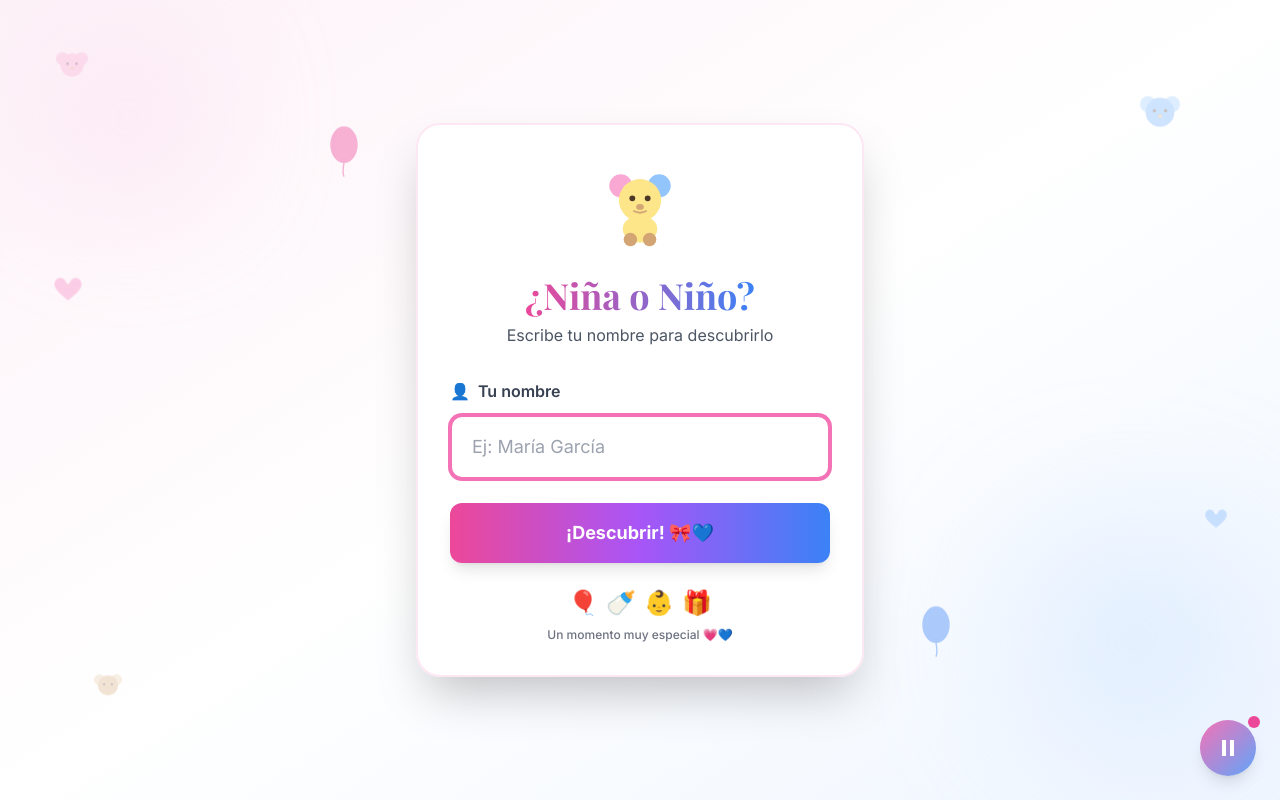
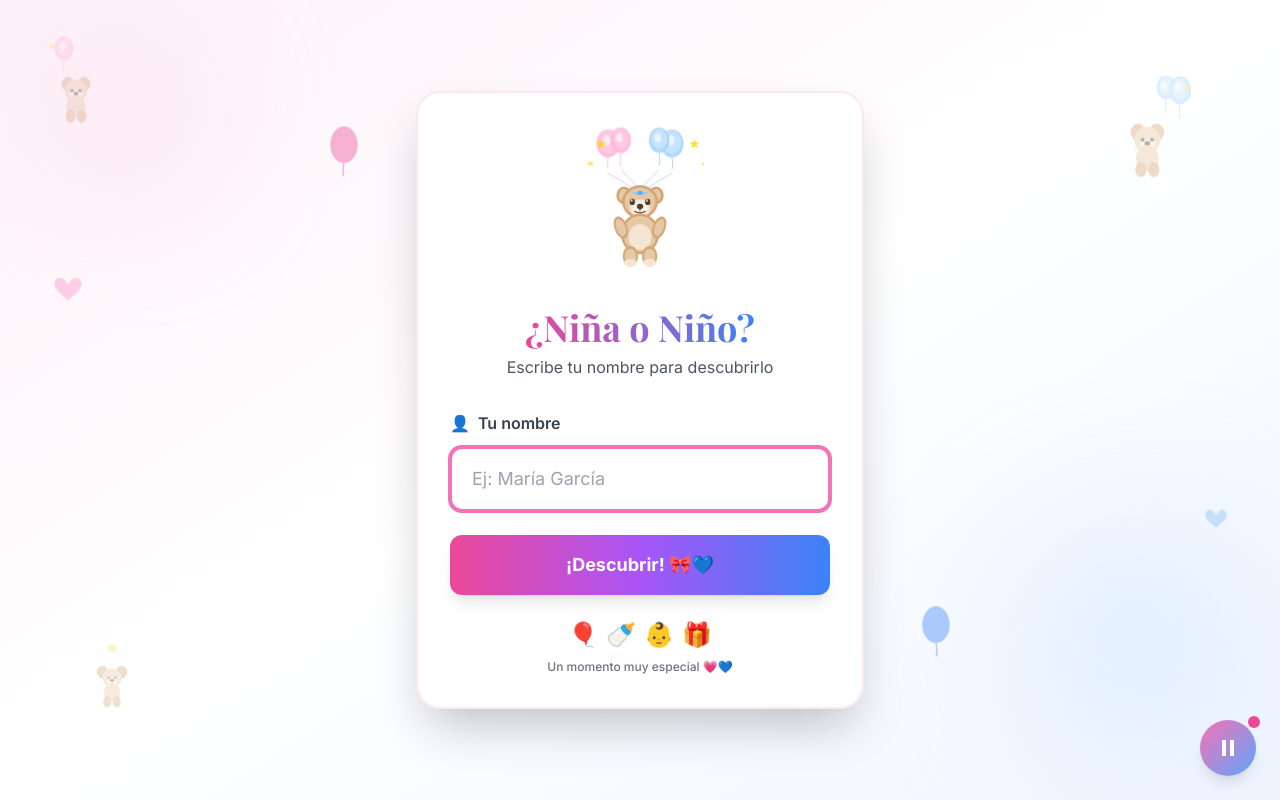
Before and after one commit to iandcm15200/revelacion, a Next.js app: page /login in a window 1280 px wide. Built offline with nearby package versions, Linux system fonts and the light colour scheme; a web font is replaced by a local one.

Commit message:
Mejorar estética: osito de peluche realista con globos y estrellas

```diff
--- a/app/login/page.tsx
+++ b/app/login/page.tsx
@@ -64,35 +64,75 @@ export default function LoginPage() {
     <div className="min-h-screen flex items-center justify-center p-4 relative overflow-hidden bg-gradient-to-br from-pink-50 via-white to-blue-50">
       {/* Iconos decorativos animados - Ositos */}
       <div className="absolute top-10 left-10 bear-float">
-        <svg viewBox="0 0 100 100" className="w-16 h-16 opacity-30">
-          <circle cx="35" cy="35" r="10" fill="#F9A8D4"/>
-          <circle cx="65" cy="35" r="10" fill="#F9A8D4"/>
-          <circle cx="50" cy="45" r="18" fill="#FCA5CC"/>
-          <circle cx="43" cy="43" r="2" fill="#4A3728"/>
-          <circle cx="57" cy="43" r="2" fill="#4A3728"/>
-          <ellipse cx="50" cy="50" rx="3" ry="2" fill="#D4A574"/>
+        <svg viewBox="0 0 100 120" className="w-20 h-24 opacity-40">
+          {/* Globo rosa */}
+          <ellipse cx="30" cy="15" rx="12" ry="15" fill="#FFB6D9"/>
+          <ellipse cx="30" cy="14" rx="8" ry="11" fill="#FFC9E3"/>
+          <ellipse cx="28" cy="12" rx="4" ry="5" fill="#FFFFFF" opacity="0.6"/>
+          <path d="M 30 30 Q 28 38 30 45" stroke="#E8A5C8" strokeWidth="0.8" fill="none"/>
+
+          {/* Estrella */}
+          <path d="M 15 8 L 16 11 L 19 11 L 17 13 L 18 16 L 15 14 L 12 16 L 13 13 L 11 11 L 14 11 Z" fill="#FFD700" opacity="0.7"/>
+
+          {/* Osito */}
+          <ellipse cx="35" cy="60" rx="8" ry="9" fill="#D4A574"/>
+          <ellipse cx="55" cy="60" rx="8" ry="9" fill="#D4A574"/>
+          <circle cx="45" cy="68" r="14" fill="#E5C9A6"/>
+          <ellipse cx="45" cy="74" rx="8" ry="7" fill="#F5E6D3"/>
+          <ellipse cx="45" cy="72" rx="3" ry="2.5" fill="#4A3728"/>
+          <circle cx="40" cy="68" r="2" fill="#4A3728"/>
+          <circle cx="50" cy="68" r="2" fill="#4A3728"/>
+          <ellipse cx="45" cy="88" rx="12" ry="14" fill="#E5C9A6"/>
+          <ellipse cx="38" cy="100" rx="6" ry="8" fill="#D4A574"/>
+          <ellipse cx="52" cy="100" rx="6" ry="8" fill="#D4A574"/>
         </svg>
       </div>
 
       <div className="absolute top-20 right-20 bear-float">
-        <svg viewBox="0 0 100 100" className="w-20 h-20 opacity-30">
-          <circle cx="35" cy="35" r="10" fill="#93C5FD"/>
-          <circle cx="65" cy="35" r="10" fill="#93C5FD"/>
-          <circle cx="50" cy="45" r="18" fill="#60A5FA"/>
-          <circle cx="43" cy="43" r="2" fill="#4A3728"/>
-          <circle cx="57" cy="43" r="2" fill="#4A3728"/>
-          <ellipse cx="50" cy="50" rx="3" ry="2" fill="#D4A574"/>
+        <svg viewBox="0 0 100 120" className="w-24 h-28 opacity-40">
+          {/* Globos azules */}
+          <ellipse cx="65" cy="12" rx="10" ry="13" fill="#A8D5FF"/>
+          <ellipse cx="65" cy="11" rx="7" ry="9" fill="#C5E4FF"/>
+          <ellipse cx="63" cy="10" rx="3" ry="4" fill="#FFFFFF" opacity="0.6"/>
+          <path d="M 65 25 Q 63 33 65 40" stroke="#8CC4F0" strokeWidth="0.8" fill="none"/>
+
+          <ellipse cx="80" cy="15" rx="12" ry="15" fill="#A8D5FF"/>
+          <ellipse cx="80" cy="14" rx="8" ry="11" fill="#C5E4FF"/>
+          <ellipse cx="78" cy="12" rx="4" ry="5" fill="#FFFFFF" opacity="0.6"/>
+          <path d="M 80 30 Q 78 38 80 45" stroke="#8CC4F0" strokeWidth="0.8" fill="none"/>
+
+          {/* Estrella */}
+          <path d="M 88 8 L 89 11 L 92 11 L 90 13 L 91 16 L 88 14 L 85 16 L 86 13 L 84 11 L 87 11 Z" fill="#FFD700" opacity="0.7"/>
+
+          {/* Osito */}
+          <ellipse cx="35" cy="60" rx="8" ry="9" fill="#D4A574"/>
+          <ellipse cx="55" cy="60" rx="8" ry="9" fill="#D4A574"/>
+          <circle cx="45" cy="68" r="14" fill="#E5C9A6"/>
+          <ellipse cx="45" cy="74" rx="8" ry="7" fill="#F5E6D3"/>
+          <ellipse cx="45" cy="72" rx="3" ry="2.5" fill="#4A3728"/>
+          <circle cx="40" cy="68" r="2" fill="#4A3728"/>
+          <circle cx="50" cy="68" r="2" fill="#4A3728"/>
+          <ellipse cx="45" cy="88" rx="12" ry="14" fill="#E5C9A6"/>
+          <ellipse cx="38" cy="100" rx="6" ry="8" fill="#D4A574"/>
+          <ellipse cx="52" cy="100" rx="6" ry="8" fill="#D4A574"/>
         </svg>
       </div>
 
       <div className="absolute bottom-20 left-20 bear-float">
-        <svg viewBox="0 0 100 100" className="w-14 h-14 opacity-30">
-          <circle cx="35" cy="35" r="10" fill="#E5C9A6"/>
-          <circle cx="65" cy="35" r="10" fill="#E5C9A6"/>
-          <circle cx="50" cy="45" r="18" fill="#D4A574"/>
-          <circle cx="43" cy="43" r="2" fill="#4A3728"/>
-          <circle cx="57" cy="43" r="2" fill="#4A3728"/>
-          <ellipse cx="50" cy="50" rx="3" ry="2" fill="#C9A26D"/>
+        <svg viewBox="0 0 80 100" className="w-16 h-20 opacity-35">
+          {/* Osito pequeño con estrella */}
+          <path d="M 40 8 L 42 13 L 47 13 L 43 16 L 45 21 L 40 18 L 35 21 L 37 16 L 33 13 L 38 13 Z" fill="#FFD700" opacity="0.8"/>
+
+          <ellipse cx="28" cy="45" rx="7" ry="8" fill="#D4A574"/>
+          <ellipse cx="52" cy="45" rx="7" ry="8" fill="#D4A574"/>
+          <circle cx="40" cy="52" r="12" fill="#E5C9A6"/>
+          <ellipse cx="40" cy="57" rx="7" ry="6" fill="#F5E6D3"/>
+          <ellipse cx="40" cy="55" rx="2.5" ry="2" fill="#4A3728"/>
+          <circle cx="36" cy="52" r="1.5" fill="#4A3728"/>
+          <circle cx="44" cy="52" r="1.5" fill="#4A3728"/>
+          <ellipse cx="40" cy="70" rx="10" ry="12" fill="#E5C9A6"/>
+          <ellipse cx="34" cy="82" rx="5" ry="7" fill="#D4A574"/>
+          <ellipse cx="46" cy="82" rx="5" ry="7" fill="#D4A574"/>
         </svg>
       </div>
 
@@ -161,19 +201,101 @@ export default function LoginPage() {
               transition={{ delay: 0.2, type: 'spring', stiffness: 200 }}
               className="inline-block mb-4"
             >
-              <svg viewBox="0 0 100 100" className="w-24 h-24">
-                {/* Osito central */}
-                <circle cx="30" cy="30" r="12" fill="#F9A8D4"/>
-                <circle cx="70" cy="30" r="12" fill="#93C5FD"/>
-                <circle cx="50" cy="45" r="22" fill="#FDE68A"/>
-                <circle cx="42" cy="43" r="3" fill="#4A3728"/>
-                <circle cx="58" cy="43" r="3" fill="#4A3728"/>
-                <ellipse cx="50" cy="52" rx="4" ry="3" fill="#D4A574"/>
-                <path d="M 43 56 Q 50 60 57 56" stroke="#D4A574" strokeWidth="2" fill="none"/>
-                {/* Cuerpo */}
-                <ellipse cx="50" cy="75" rx="18" ry="14" fill="#FDE68A"/>
-                <circle cx="40" cy="86" r="7" fill="#D4A574"/>
-                <circle cx="60" cy="86" r="7" fill="#D4A574"/>
+              <svg viewBox="0 0 200 240" className="w-32 h-40">
+                {/* Globos rosa */}
+                <g className="balloon-float">
+                  <ellipse cx="50" cy="30" rx="18" ry="22" fill="#FFB6D9" opacity="0.9"/>
+                  <ellipse cx="50" cy="28" rx="14" ry="18" fill="#FFC9E3"/>
+                  <ellipse cx="48" cy="25" rx="6" ry="8" fill="#FFFFFF" opacity="0.6"/>
+                  <path d="M 50 52 Q 48 65 50 70" stroke="#E8A5C8" strokeWidth="1" fill="none"/>
+
+                  <ellipse cx="70" cy="25" rx="16" ry="20" fill="#FFB6D9" opacity="0.9"/>
+                  <ellipse cx="70" cy="23" rx="12" ry="16" fill="#FFC9E3"/>
+                  <ellipse cx="68" cy="21" rx="5" ry="7" fill="#FFFFFF" opacity="0.6"/>
+                  <path d="M 70 45 Q 68 58 70 65" stroke="#E8A5C8" strokeWidth="1" fill="none"/>
+                </g>
+
+                {/* Globos azules */}
+                <g className="balloon-float">
+                  <ellipse cx="150" cy="30" rx="18" ry="22" fill="#A8D5FF" opacity="0.9"/>
+                  <ellipse cx="150" cy="28" rx="14" ry="18" fill="#C5E4FF"/>
+                  <ellipse cx="148" cy="25" rx="6" ry="8" fill="#FFFFFF" opacity="0.6"/>
+                  <path d="M 150 52 Q 152 65 150 70" stroke="#8CC4F0" strokeWidth="1" fill="none"/>
+
+                  <ellipse cx="130" cy="25" rx="16" ry="20" fill="#A8D5FF" opacity="0.9"/>
+                  <ellipse cx="130" cy="23" rx="12" ry="16" fill="#C5E4FF"/>
+                  <ellipse cx="128" cy="21" rx="5" ry="7" fill="#FFFFFF" opacity="0.6"/>
+                  <path d="M 130 45 Q 132 58 130 65" stroke="#8CC4F0" strokeWidth="1" fill="none"/>
+                </g>
+
+                {/* Estrellas doradas */}
+                <g className="heart-pulse">
+                  <path d="M 35 15 L 37 20 L 42 20 L 38 23 L 40 28 L 35 25 L 30 28 L 32 23 L 28 20 L 33 20 Z" fill="#FFD700" opacity="0.8"/>
+                  <path d="M 165 15 L 167 20 L 172 20 L 168 23 L 170 28 L 165 25 L 160 28 L 162 23 L 158 20 L 163 20 Z" fill="#FFD700" opacity="0.8"/>
+                  <path d="M 20 45 L 22 48 L 25 48 L 23 50 L 24 53 L 20 51 L 16 53 L 17 50 L 15 48 L 18 48 Z" fill="#FFD700" opacity="0.6"/>
+                  <path d="M 180 45 L 182 48 L 185 48 L 183 50 L 184 53 L 180 51 L 176 53 L 177 50 L 175 48 L 178 48 Z" fill="#FFD700" opacity="0.6"/>
+                </g>
+
+                {/* Cuerdas de los globos */}
+                <path d="M 50 70 Q 85 90 95 100" stroke="#E8A5C8" strokeWidth="1.5" fill="none" opacity="0.6"/>
+                <path d="M 70 65 Q 92 85 98 95" stroke="#E8A5C8" strokeWidth="1.5" fill="none" opacity="0.6"/>
+                <path d="M 150 70 Q 115 90 105 100" stroke="#8CC4F0" strokeWidth="1.5" fill="none" opacity="0.6"/>
+                <path d="M 130 65 Q 108 85 102 95" stroke="#8CC4F0" strokeWidth="1.5" fill="none" opacity="0.6"/>
+
+                {/* Osito de peluche */}
+                <g>
+                  {/* Orejas */}
+                  <ellipse cx="75" cy="105" rx="12" ry="14" fill="#D4A574"/>
+                  <ellipse cx="75" cy="105" rx="8" ry="10" fill="#E5C9A6"/>
+                  <ellipse cx="125" cy="105" rx="12" ry="14" fill="#D4A574"/>
+                  <ellipse cx="125" cy="105" rx="8" ry="10" fill="#E5C9A6"/>
+
+                  {/* Cabeza */}
+                  <ellipse cx="100" cy="115" rx="28" ry="26" fill="#D4A574"/>
+                  <ellipse cx="100" cy="115" rx="24" ry="22" fill="#E5C9A6"/>
+
+                  {/* Hocico */}
+                  <ellipse cx="100" cy="125" rx="16" ry="14" fill="#F5E6D3"/>
+                  <ellipse cx="100" cy="125" rx="12" ry="10" fill="#FFF4E6"/>
+
+                  {/* Nariz */}
+                  <ellipse cx="100" cy="122" rx="5" ry="4" fill="#4A3728"/>
+                  <ellipse cx="98" cy="121" rx="2" ry="1.5" fill="#6B5D52" opacity="0.6"/>
+
+                  {/* Boca */}
+                  <path d="M 100 122 L 100 128" stroke="#4A3728" strokeWidth="2" strokeLinecap="round"/>
+                  <path d="M 92 130 Q 100 134 108 130" stroke="#4A3728" strokeWidth="2" fill="none" strokeLinecap="round"/>
+
+                  {/* Ojos */}
+                  <ellipse cx="88" cy="115" rx="4" ry="5" fill="#4A3728"/>
+                  <ellipse cx="87" cy="113" rx="1.5" ry="2" fill="#FFFFFF" opacity="0.8"/>
+                  <ellipse cx="112" cy="115" rx="4" ry="5" fill="#4A3728"/>
+                  <ellipse cx="111" cy="113" rx="1.5" ry="2" fill="#FFFFFF" opacity="0.8"/>
+
+                  {/* Cuerpo */}
+                  <ellipse cx="100" cy="165" rx="30" ry="32" fill="#D4A574"/>
+                  <ellipse cx="100" cy="165" rx="26" ry="28" fill="#E5C9A6"/>
+                  <ellipse cx="100" cy="170" rx="18" ry="20" fill="#F5E6D3"/>
+
+                  {/* Brazos */}
+                  <ellipse cx="70" cy="155" rx="10" ry="18" fill="#D4A574" transform="rotate(-20 70 155)"/>
+                  <ellipse cx="70" cy="155" rx="7" ry="14" fill="#E5C9A6" transform="rotate(-20 70 155)"/>
+                  <ellipse cx="130" cy="155" rx="10" ry="18" fill="#D4A574" transform="rotate(20 130 155)"/>
+                  <ellipse cx="130" cy="155" rx="7" ry="14" fill="#E5C9A6" transform="rotate(20 130 155)"/>
+
+                  {/* Patas */}
+                  <ellipse cx="85" cy="200" rx="12" ry="16" fill="#D4A574"/>
+                  <ellipse cx="85" cy="200" rx="9" ry="12" fill="#E5C9A6"/>
+                  <ellipse cx="85" cy="210" rx="10" ry="6" fill="#F5E6D3"/>
+
+                  <ellipse cx="115" cy="200" rx="12" ry="16" fill="#D4A574"/>
+                  <ellipse cx="115" cy="200" rx="9" ry="12" fill="#E5C9A6"/>
+                  <ellipse cx="115" cy="210" rx="10" ry="6" fill="#F5E6D3"/>
+
+                  {/* Moño azul */}
+                  <path d="M 95 100 Q 90 98 88 102 Q 90 105 95 103 Q 100 105 105 103 Q 110 105 112 102 Q 110 98 105 100 Q 100 95 95 100 Z" fill="#93C5FD"/>
+                  <ellipse cx="100" cy="101" rx="4" ry="3" fill="#60A5FA"/>
+                </g>
               </svg>
             </motion.div>
 
```
